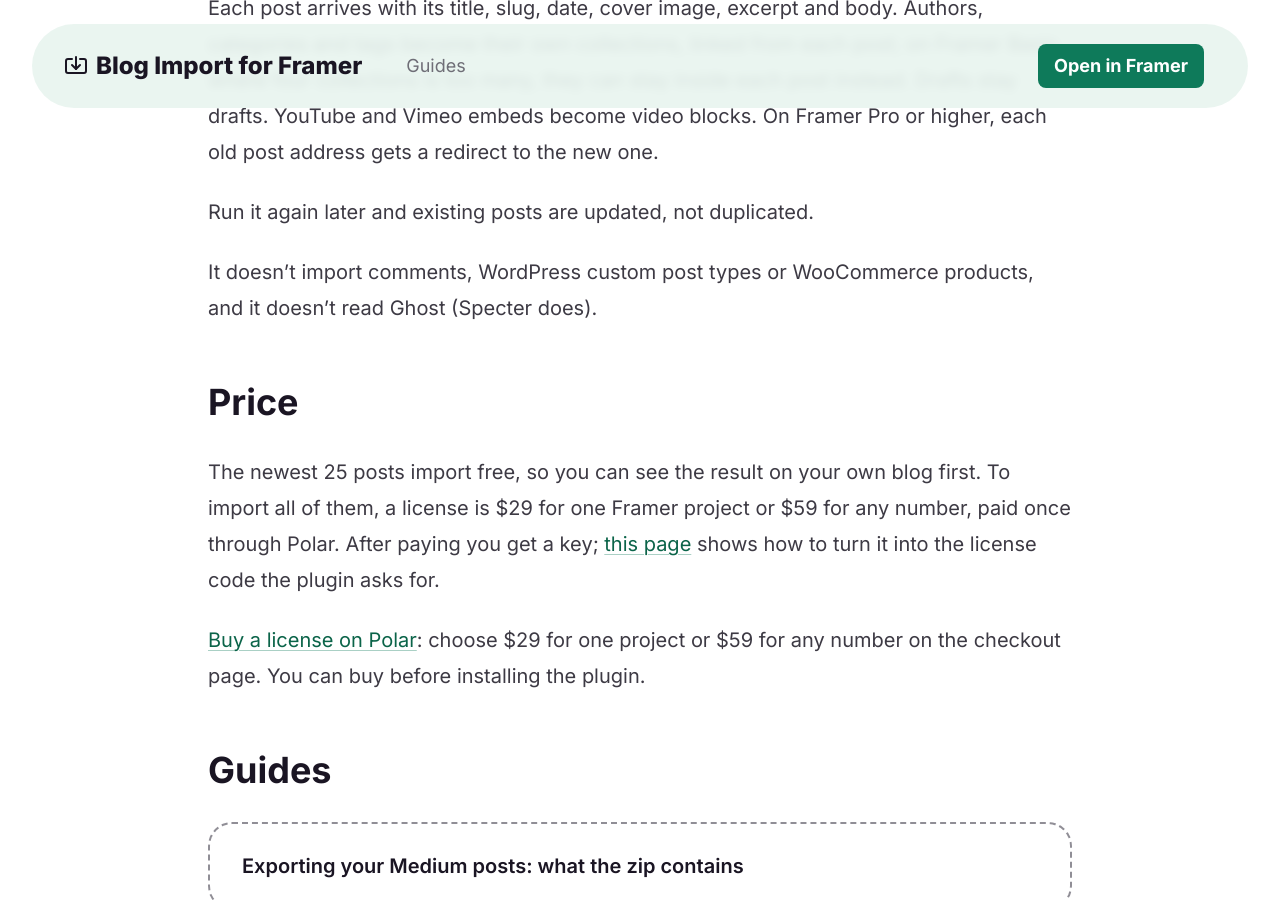
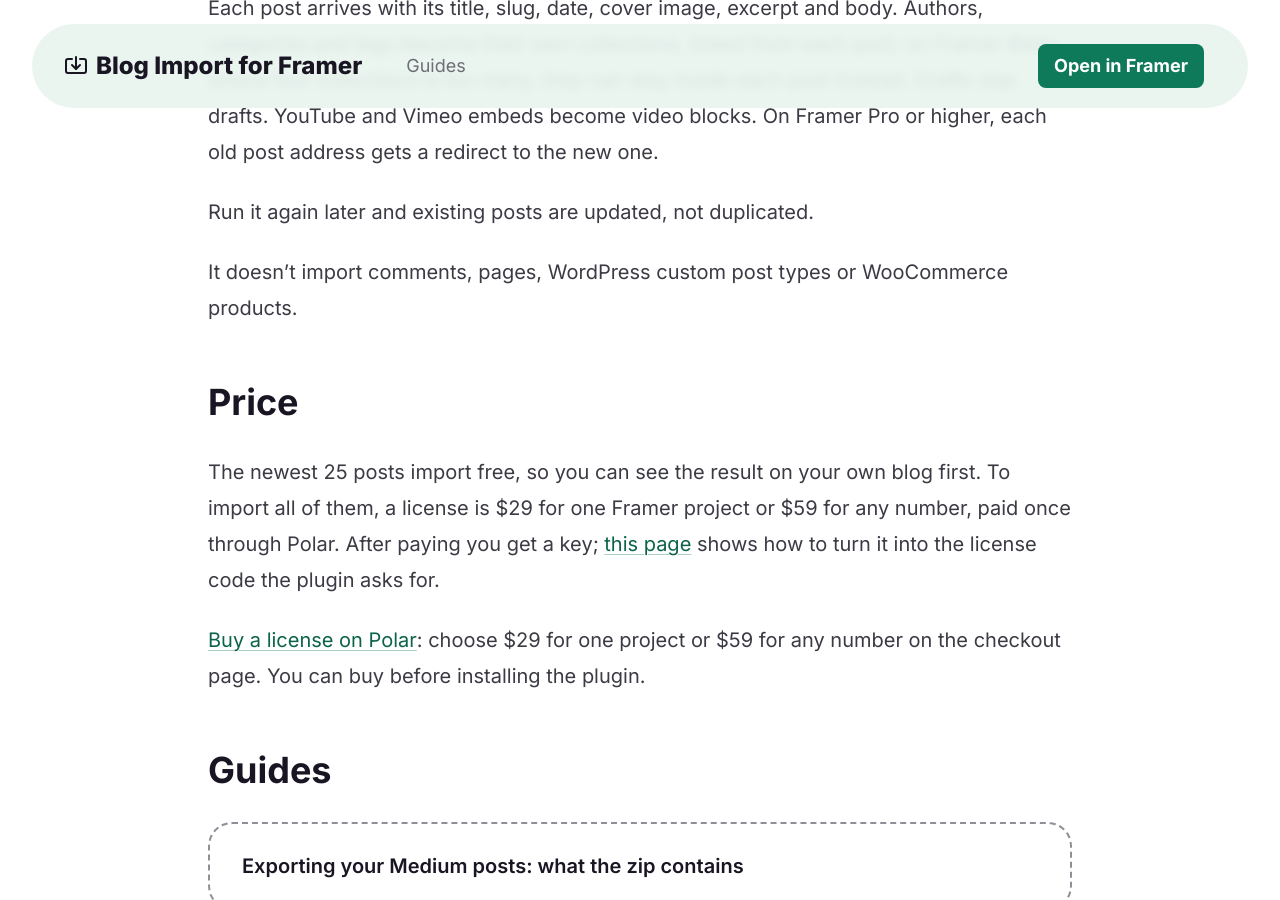
Before and after one commit to keyturnkit/keyturnkit.github.io, a Jekyll site: the page built from blog-import/index.md, in a window 1280 px wide and 900 px high, scrolled down 1880 px. Built offline with Jekyll 4.4.1, drawn with Linux system fonts in a browser that asks for light colours.

Commit message:
Blog Import page: drop stale 'doesn't read Ghost'

```diff
--- a/blog-import/index.md
+++ b/blog-import/index.md
@@ -32,7 +32,7 @@
 
 Run it again later and existing posts are updated, not duplicated.
 
-It doesn't import comments, WordPress custom post types or WooCommerce products, and it doesn't read Ghost (Specter does).
+It doesn't import comments, pages, WordPress custom post types or WooCommerce products.
 
 ## Price
 
```
